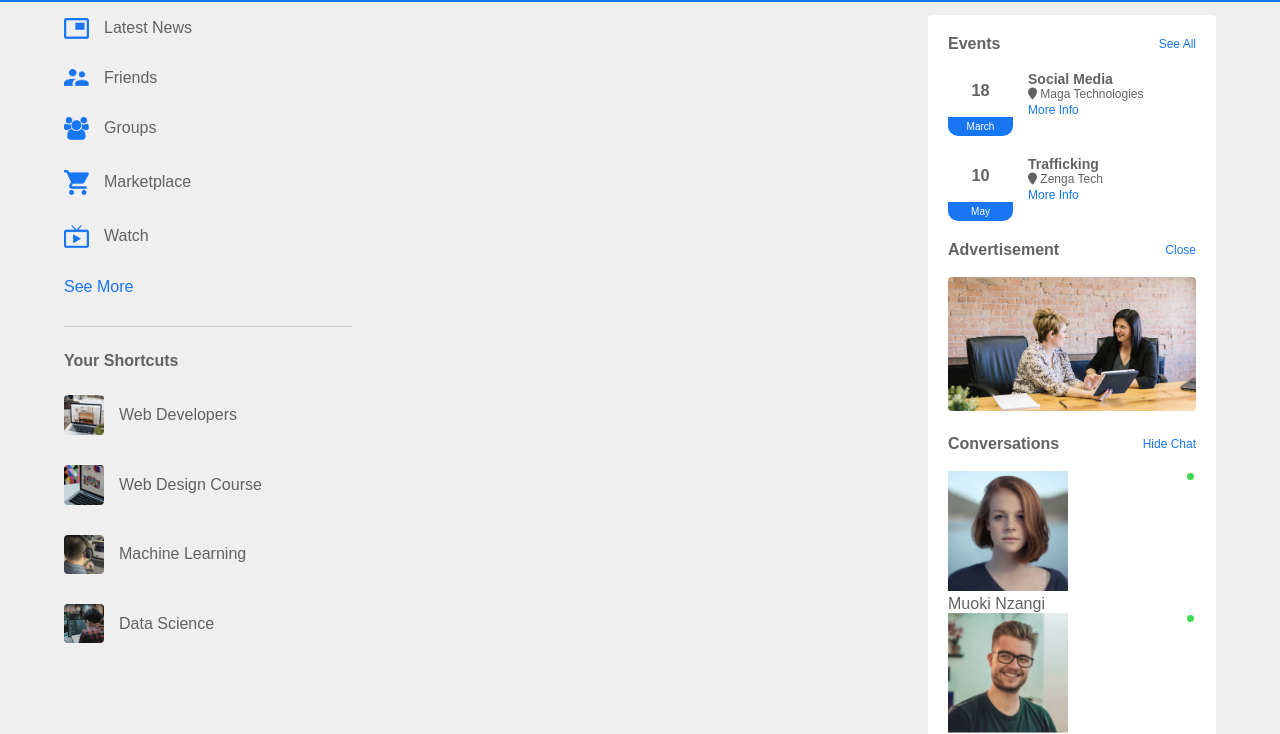
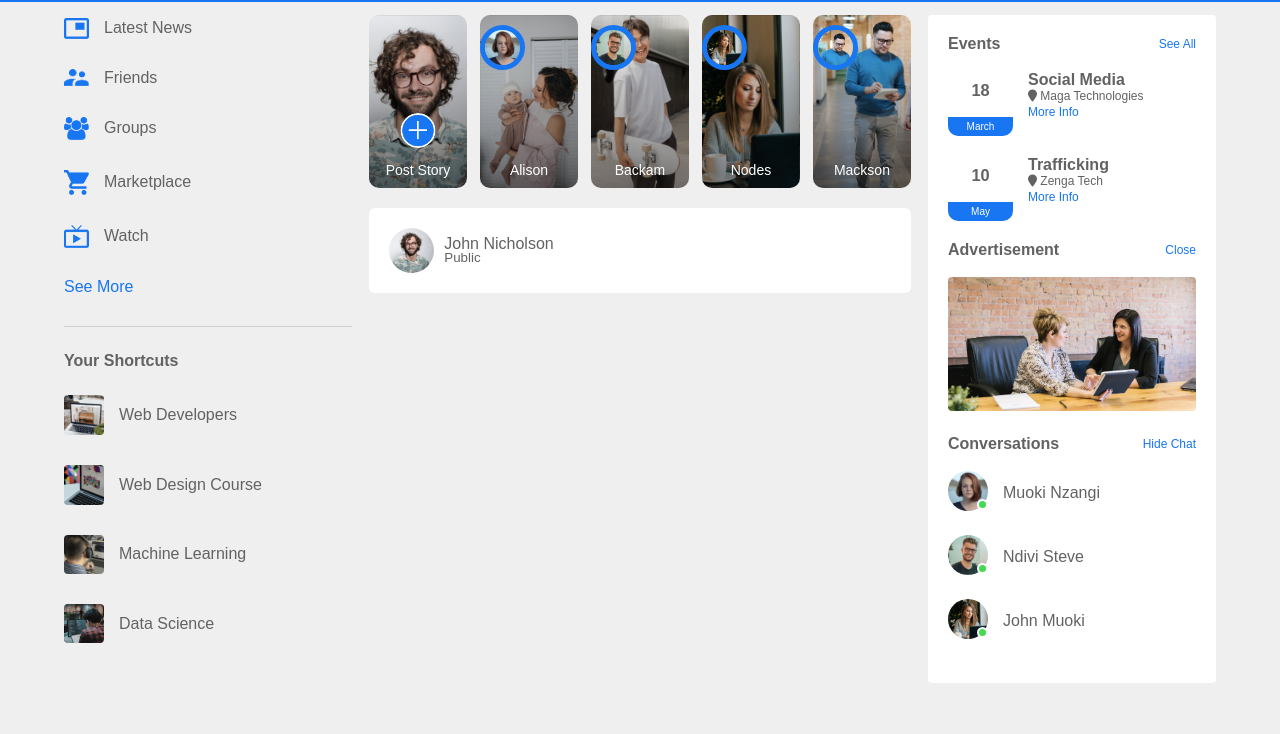
Before and after one commit to nzangi/Facebook, a plain HTML site: page index.html in a window 1280 px wide. Shown: the part 52-786 px from the top of the page. Drawn offline with Linux system fonts and the light colour scheme.

Commit message:
Post section added

```diff
--- a/index.html
+++ b/index.html
@@ -51,7 +51,43 @@
             </div>
         </div>
         <!-- main-content bar -->
-        <div class="main-content"></div>
+        <div class="main-content">
+
+            <!-- post story -->
+            <div class="story-gallery">
+                <div class="story story1">
+                    <img src="images/upload.png">
+                    <p>Post Story</p>
+                </div>
+                <div class="story story2">
+                    <img src="images/member-1.png">
+                    <p>Alison</p>
+                </div>
+                <div class="story story3">
+                    <img src="images/member-2.png">
+                    <p>Backam</p>
+                </div>
+                <div class="story story4">
+                    <img src="images/member-3.png">
+                    <p>Nodes</p>
+                </div>
+                <div class="story story5">
+                    <img src="images/member-4.png">
+                    <p>Mackson</p>
+                </div>
+            </div>
+
+            <!-- Post content -->
+            <div class="write-post-container">
+                <div class="user-profile">
+                    <img src="images/profile-pic.png">
+                    <div>
+                        <p>John Nicholson</p>
+                        <small>Public</small>
+                    </div>
+                </div>
+            </div>
+        </div>
 
         <!-- right side bar -->
         <div class="right-sidebar">
@@ -101,7 +137,7 @@
                 <div class="online">
                     <img src = "images/member-2.png">
                 </div>
-                <p>Nzangi Muoki</p>
+                <p>Ndivi Steve</p>
             </div>
             <div class="online-list">
                 <div class="online">
--- a/style.css
+++ b/style.css
@@ -133,7 +133,7 @@ nav{
     justify-content:space-between;
     margin-bottom:18px;
 }
-.sidebar-title h4{
+.right-sidebar h4{
     font-weight: 600;
     font-size: 16px;
 }
@@ -182,3 +182,100 @@ nav{
     border-radius: 4px;
     margin-bottom: 20px;
 }
+
+.online-list{
+    display:flex;
+    align-items:center;
+    margin-bottom: 20px;
+}
+.online-list .online img{
+    width: 40px;
+    border-radius: 50%;
+}
+.online-list .online{
+    width: 40px;
+    border-radius:50%;
+    margin-right: 15px;
+}
+.online-list .online::after{
+    top: unset;
+    bottom: 5px;
+}
+.story-gallery {
+    display: flex;
+    justify-content: space-between;
+    margin-bottom:20px;
+}
+.story{
+    flex-basis: 18%;
+    padding-top:32%;
+    position: relative;
+    background-image:linear-gradient(transparent,rgba(0,0,0,0.5)) , url(images/status-1.png);
+    background-position: center;
+    background-size:cover;
+    border-radius: 10px;
+}
+.story img {
+    position: absolute;
+    width: 45px;
+    border-radius: 50px;
+    top: 10px;
+    bottom: 10px;
+    border: 5px solid #1876f2;
+
+}
+.story p{
+    position: absolute;
+    bottom: 10px;
+    width: 100%;
+    text-align: center;
+    color: #fff;
+    font-size: 14px;
+}
+
+.story1{
+    background-image:linear-gradient(transparent,rgba(0,0,0,0.5)) , url(images/status-1.png);
+}
+.story2{
+    background-image:linear-gradient(transparent,rgba(0,0,0,0.5)) , url(images/status-2.png);
+}
+.story3{
+    background-image:linear-gradient(transparent,rgba(0,0,0,0.5)) , url(images/status-3.png);
+}
+.story4{
+    background-image:linear-gradient(transparent,rgba(0,0,0,0.5)) , url(images/status-4.png);
+}
+.story5{
+    background-image:linear-gradient(transparent,rgba(0,0,0,0.5)) , url(images/status-5.png);
+}
+
+.story.story1 img{
+    top: unset;
+    left: 50%;
+    bottom: 40px;
+    transform:translateX(-50%);
+    border: 0;
+    width: 35px;
+
+}
+.write-post-container{
+    width: 100%;
+    background: #fff;
+    border-radius: 6px;
+    padding: 20px;
+    color: #626262;
+}
+.user-profile{
+    display: flex;
+    align-items: center;
+}
+.user-profile img{
+    width: 45px;
+    border-radius: 50px;
+    margin-right: 10px;
+}
+.user-profile p{
+    margin-bottom: -5px;
+    font-weight: 500;
+    color: #626262;
+}
```
